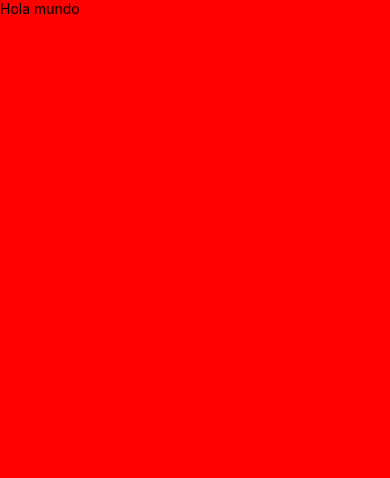
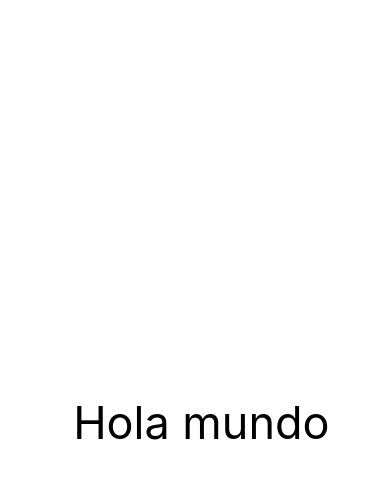
Before and after one commit to fredyvelasquezgt/CounterMobileApp, a React Native app: screen / in a window 390 px wide. Shown: the top 478 px of the page. Built offline with nearby package versions, Linux system fonts and the light colour scheme.

Commit message:
WIP: Text styles added

```diff
--- a/App.tsx
+++ b/App.tsx
@@ -9,9 +9,17 @@ const App = () => {
   return (
     <View style={ {
       flex:1,
-      backgroundColor: 'red'
+      // backgroundColor: 'red',
+      justifyContent: 'center'
     } }>
-      <Text>Hola mundo </Text>
+      <Text
+      style={{
+        fontSize: 45,
+        textAlign: 'center'
+      }}
+      > Hola mundo</Text>
+
+
     </View>
   )
 }
```
